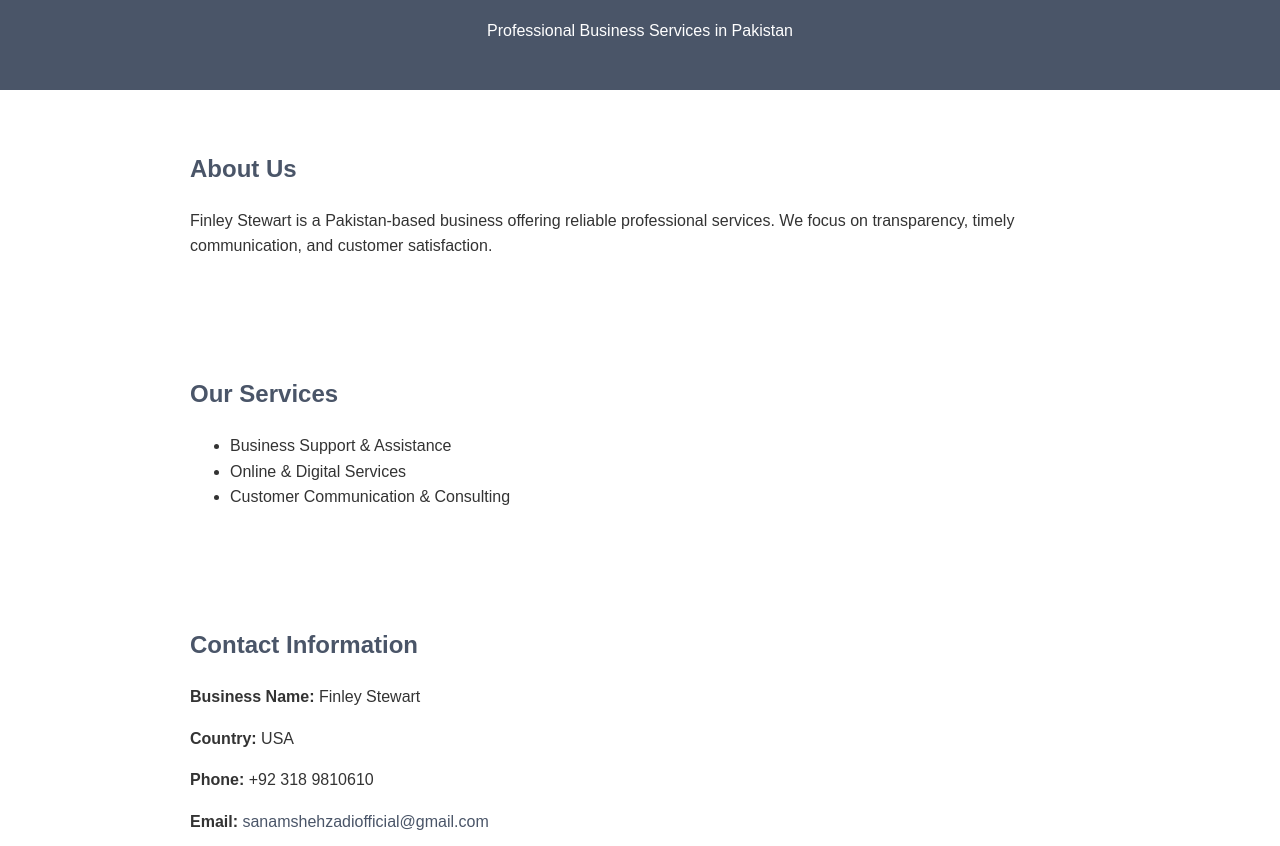
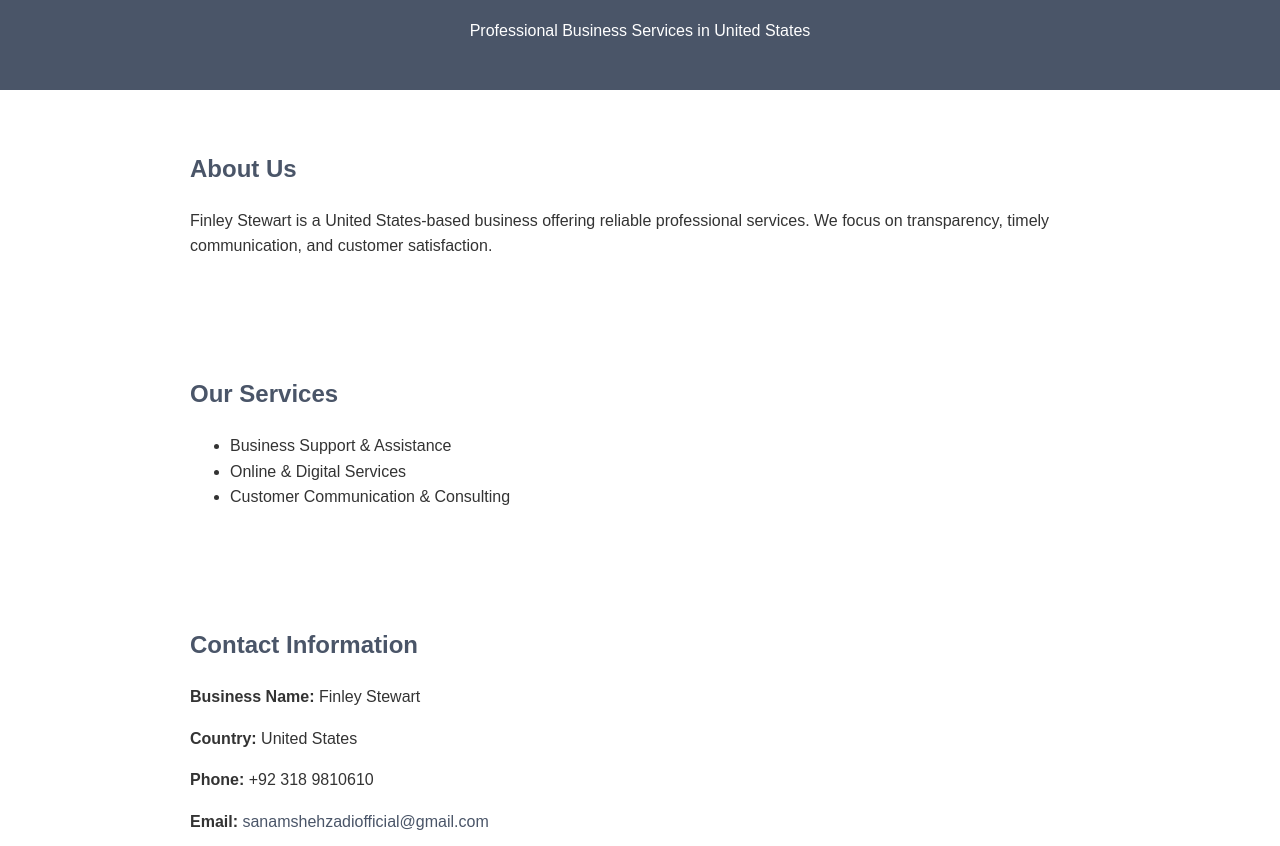
Before and after one commit to sanamshehzadi/FINLEY-STEWART, a plain HTML site: page index.html in a window 1280 px wide. Shown: the part 106-952 px from the top of the page. Drawn offline with Linux system fonts and the light colour scheme.

Commit message:
index.html

```diff
--- a/index.html
+++ b/index.html
@@ -4,7 +4,7 @@
   <meta charset="UTF-8" />
   <meta name="viewport" content="width=device-width, initial-scale=1.0" />
   <title>Finley Stewart | Official Website</title>
-  <meta name="description" content="Finley Stewart is a Pakistan-based business providing professional services and customer-focused solutions." />
+  <meta name="description" content="Finley Stewart is a United States-based business providing professional services and customer-focused solutions." />
   <style>
     body { font-family: Arial, sans-serif; margin: 0; padding: 0; line-height: 1.6; color: #333; }
     header { background: #4a5568; color: #fff; padding: 30px 20px; text-align: center; }
@@ -17,13 +17,13 @@
 <body>
   <header>
     <h1>Finley Stewart</h1>
-    <p>Professional Business Services in Pakistan</p>
+    <p>Professional Business Services in United States</p>
   </header>
 
   <section id="about">
     <h2>About Us</h2>
     <p>
-      Finley Stewart is a Pakistan-based business offering reliable professional services. We focus on
+      Finley Stewart is a United States-based business offering reliable professional services. We focus on
       transparency, timely communication, and customer satisfaction.
     </p>
   </section>
@@ -40,7 +40,7 @@
   <section id="contact">
     <h2>Contact Information</h2>
     <p><strong>Business Name:</strong> Finley Stewart</p>
-    <p><strong>Country:</strong> USA</p>
+    <p><strong>Country:</strong> United States</p>
     <p><strong>Phone:</strong> +92 318 9810610</p>
     <p><strong>Email:</strong> <a href="mailto:sanamshehzadiofficial@gmail.com">sanamshehzadiofficial@gmail.com</a></p>
   </section>
```
